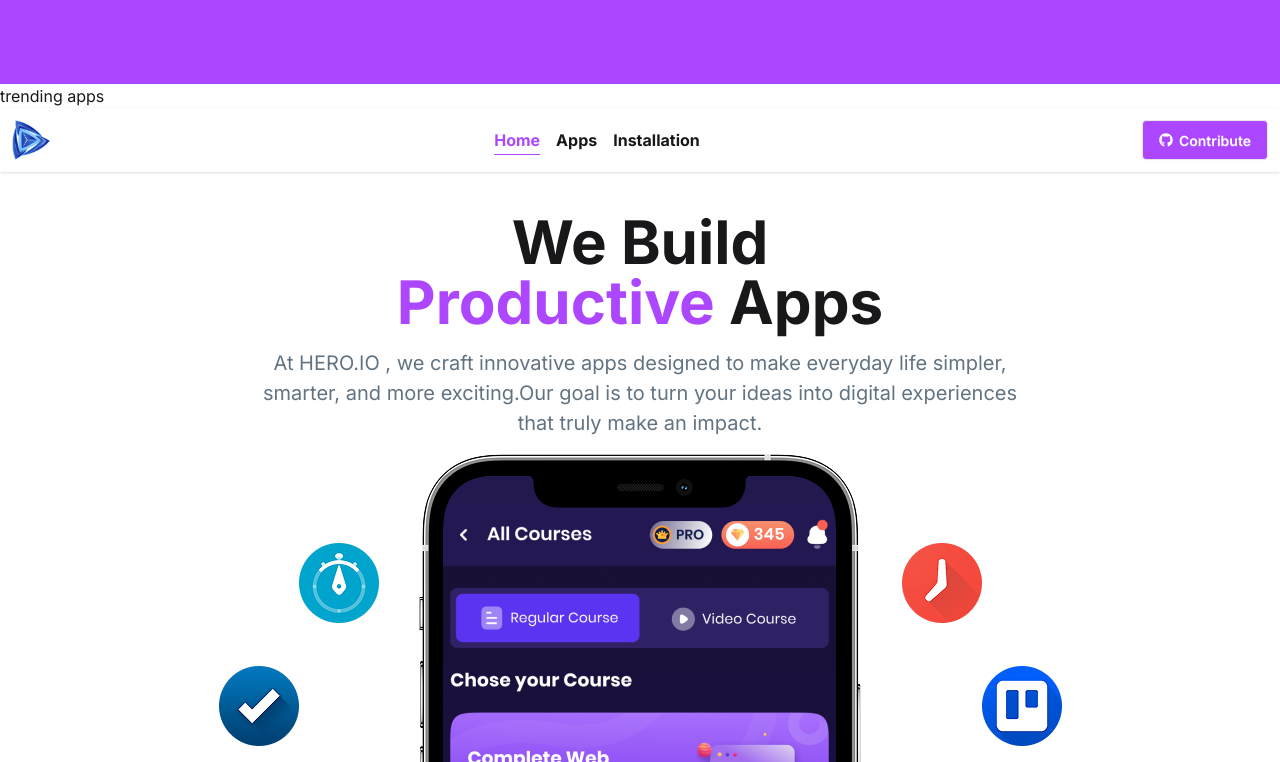
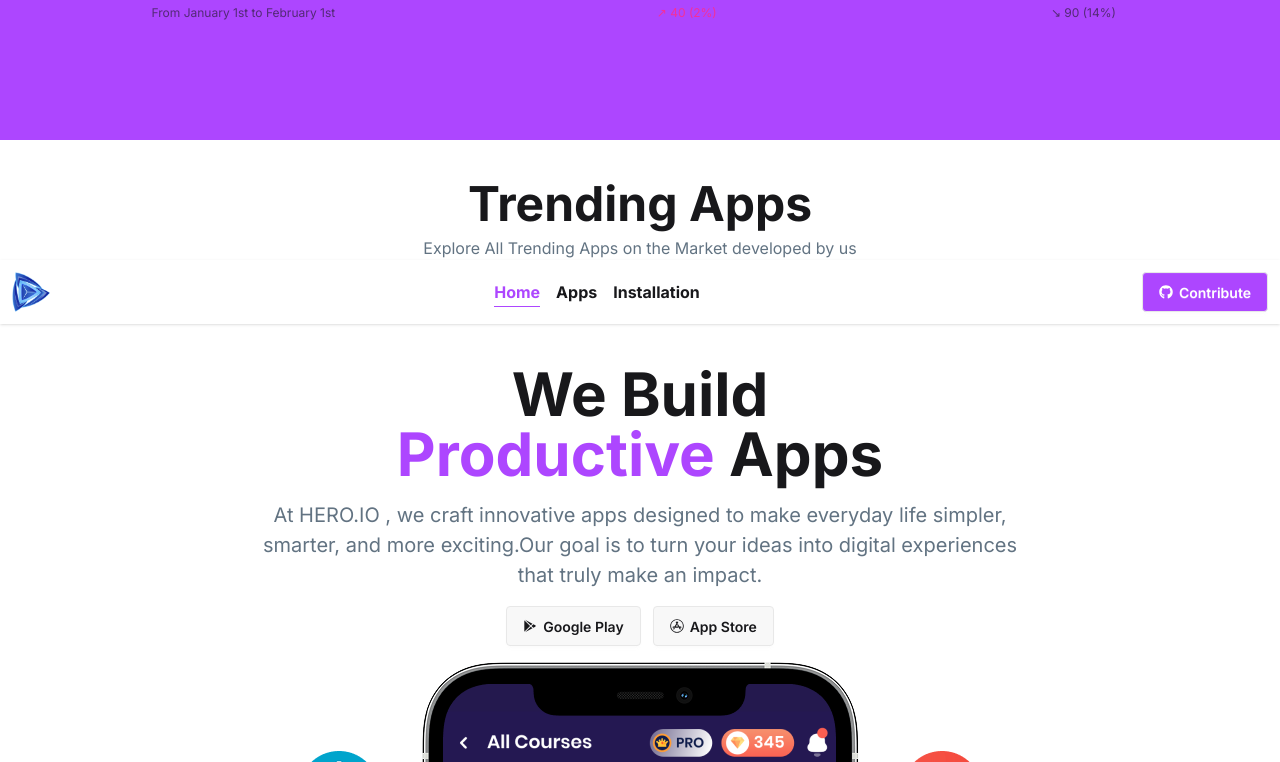
Before and after one commit to AforArdi/phero-app-store, a React (Vite) app: page / in a window 1280 px wide. Shown: the part 1098-1860 px from the top of the page. Built offline with nearby package versions, Linux system fonts and the light colour scheme.

Commit message:
banner updated with buttons

```diff
--- a/src/components/TrendingApps/TrendingApps.jsx
+++ b/src/components/TrendingApps/TrendingApps.jsx
@@ -1,7 +1,13 @@
 const TrendingApps = () => {
     return (
-        <div>
-            trending apps
+        <div className="container mx-auto mt-10">
+            <div className="text-center space-y-2">
+                <h2 className="font-bold text-5xl">Trending Apps</h2>
+                <p className="text-[16px] text-[#627382]">Explore All Trending Apps on the Market developed by us</p>
+            </div>
+            <div>
+
+            </div>
         </div>
      );
 }
--- a/src/components/homepage/Banner.jsx
+++ b/src/components/homepage/Banner.jsx
@@ -1,4 +1,6 @@
+import { FaAppStore } from 'react-icons/fa';
 import bannerImg from '../../assets/images/hero.png'
+import { IoLogoGooglePlaystore } from 'react-icons/io5';
 
 const Banner = () => {
     return (
@@ -7,6 +9,14 @@
             <span className="text-purple-500">Productive</span> Apps
             </h1>
             <p className="text-[20px] text-[#627382] w-[60%] text-center">At HERO.IO , we craft innovative apps designed to make everyday life simpler, smarter, and more exciting.Our goal is to turn your ideas into digital experiences that truly make an impact.</p>
+            <div className='flex items-center gap-3'>
+                <button className='btn'>
+                    <IoLogoGooglePlaystore></IoLogoGooglePlaystore> Google Play
+                    </button>
+                <button className='btn'>
+                    <FaAppStore></FaAppStore> App Store
+                </button>
+            </div>
             <img src={bannerImg} alt="" />
         </div>
      );
```
